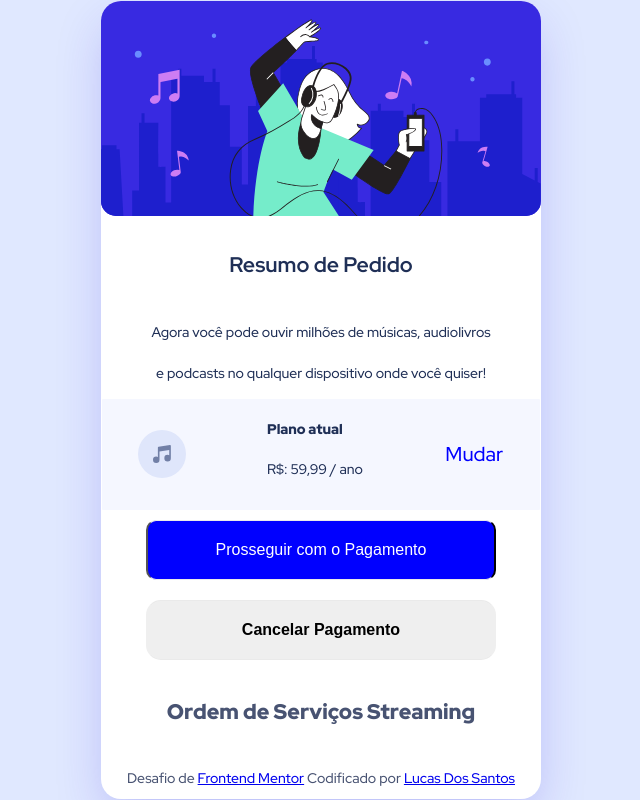
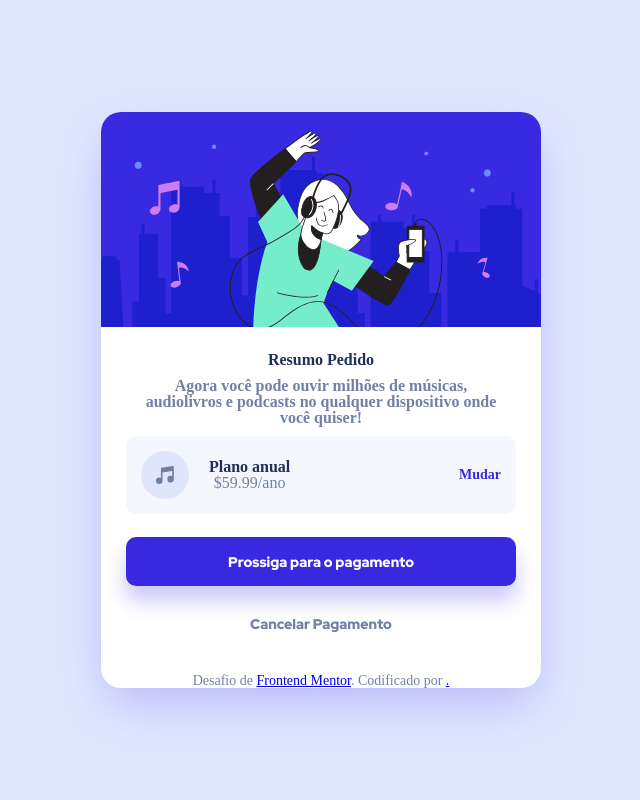
Before and after one commit to Lucasssanto/Ordemdepedido, a plain HTML site: page index.html in a window 1280 px wide. Shown: the whole page, without its empty margins (319-959 px from the left). Drawn offline with Linux system fonts and the light colour scheme.

Commit message:
Ordemdepedido

```diff
--- a/index.html
+++ b/index.html
@@ -1,38 +1,43 @@
 <!DOCTYPE html>
 <html lang="en">
   <head>
-  <meta charset="UTF-8">
-  <meta http-equiv="X-UA-Compatible" content="IE=edge">
-  <meta name="viewport" content="width=device-width, initial-scale=1.0">
-  <link rel="icon" type="image/png" sizes="32x32" href="./images/favicon-32x32.png">
+    <meta charset="UTF-8" />
+    <meta name="viewport" content="width=device-width, initial-scale=1.0" />
+    <link
+      rel="icon"
+      type="image/png"
+      sizes="32x32"
+      href="./images/favicon-32x32.png"
+    />
+    <title>Cartão de resumo do pedido</title>
+    <link rel="stylesheet" href="style.css">
     <link rel="stylesheet" href="reset.css">
-  <link rel="stylesheet" href="style.css">
-  <title>Cartão Ordem de Pedido </title>
-</head>
   <body>
-    <main class="principal-titulo">
-        <div class="centro" >
-                <img class="imagem" src="hero.svg" alt="">
+    <main class="sumario">
+        <div class="hero">
+           <img src="hero.svg" alt="" />
         </div>
-            <section class="titulo">
-                  <h1  class="titulo">Resumo de Pedido</h1>
-                  <p class="resumo">Agora você pode ouvir milhões de músicas, audiolivros e podcasts no
-                    qualquer dispositivo onde você quiser!</p>
-              <div class="plano" >
-                      <img src="icon-music.svg">
-                        <a class="principal-plano"><span class="plano">Plano atual</span> R$: 59,99 / ano</a>
-                        <a href="" class="mudar">Mudar</a>
+        <section class="contato">
+            <h1 class="titulo">Resumo Pedido</h1>
+            <p class="legenda">
+              Agora você pode ouvir milhões de músicas, audiolivros e podcasts no
+              qualquer dispositivo onde você quiser!
+            </p>
+          <div class="plano">
+              <img src="icon-music.svg" alt="" />
+              <p><span>Plano anual</span> $59.99/ano</p>
+              <a class="mudar">Mudar</a>
           </div>
-                  <button class="btn1"><a href="pagamento.html" class="pagamento"> Prosseguir com o Pagamento</a></button>
-                  <button class="btn2">Cancelar Pagamento</button>
+            <button class="btn btn--block btn--primary">Prossiga para o pagamento</button>
+            <button class="btn">Cancelar Pagamento</button>
         </section>
-           <div class="final">
-              <h2 class="final-titulo">Ordem de Serviços  Streaming</h2>
-              <a class="final-a">Desafio de</a>
-              <a href="https://www.frontedmentor.io?ref=challage" target="_blank">Frontend Mentor</a>
-              <a>Codificado por</a> <a href="https://github.com/Lucasssanto">Lucas Dos Santos</a>
+
+        <div class="atributo">
+          Desafio de
+          <a href="https://www.frontendmentor.io?ref=challenge" target="_blank"
+            >Frontend Mentor</a >. Codificado por
+          <a href="https://github.com/Lucasssanto/Ordemdepedido" target="_blank" Lucas Santos >.
         </div>
     </main>
-
   </body>
 </html>
--- a/style.css
+++ b/style.css
@@ -37,10 +37,14 @@ h6 {
   font-weight: normal;
 }
 
+ul {
+  list-style: none;
+}
+
 button,
 input,
 select {
-  margin: 10px 20px 0;
+  margin: 0;
 }
 
 html {
@@ -54,10 +58,9 @@ html {
   -webkit-box-sizing: inherit;
           box-sizing: inherit;
 }
+
 img,
 video {
-  margin-left: auto;
-  margin-right: auto;
   height: auto;
   max-width: 100%;
 }
@@ -82,7 +85,7 @@ th {
   --clr-brightblue-hover: rgba(56, 41, 224, 0.7);
   --clr-brightblue-shadow: rgba(56, 41, 224, 0.25);
   --clr-verypaleblue: #f5f7ff;
-  --clr-desaturatedblue: #485372;
+  --clr-desaturatedblue: #7280a7;
   --clr-darkblue: #1f2f56;
   --clr-white: white;
   /* Fonts Families */
@@ -95,6 +98,12 @@ th {
   --fw-bold: 700;
   --fw-black: 900;
 }
+@media only screen and (min-width: 1440px) {
+  :root {
+    --fs-title: 1.75rem;
+    --fs-body: 1rem;
+  }
+}
 
 :root {
   font-size: 16px;
@@ -103,13 +112,14 @@ th {
 body {
   font-family: var(--ff-primary);
   font-size: var(--fs-body);
-  line-height: 2.9;
+  line-height: 1.6;
 }
 
 h1 {
-  font-size: var(--fs-title);
-  font-weight: var(--fw-black);
+  font-size: medium;
   margin-bottom: 0.75em;
+  color: black;
+  font-weight: bold;
 }
 
 body {
@@ -130,13 +140,54 @@ body {
 }
 @media only screen and (min-width: 1440px) {
   body {
-    background-image: url(hero.svg);
+    background-image: url(../images/pattern-background-desktop.svg);
     background-size: 100%;
     background-color: var(--clr-paleblue);
   }
 }
 
-.principal-titulo {
+.btn {
+  --bg-color: transparent;
+  --bg-color-hover: transparent;
+  --txt-color: var(--clr-desaturatedblue);
+  --txt-color-hover: var(--clr-darkblue);
+  font-family: var(--ff-primary);
+  font-size: 0.875rem;
+  font-weight: var(--fw-black);
+  background-color: var(--bg-color);
+  color: var(--txt-color);
+  text-align: center;
+  padding: 0.9rem 1rem;
+  border-radius: 10px;
+  outline: transparent;
+  border: 1px solid transparent;
+  cursor: pointer;
+}
+
+.btn:hover {
+  background-color: var(--bg-color-hover);
+  color: var(--txt-color-hover);
+}
+
+.btn--primary {
+  --bg-color: var(--clr-brightblue);
+  --bg-color-hover: var(--clr-brightblue-hover);
+  --txt-color: var(--clr-white);
+  --txt-color-hover: var(--clr-white);
+  -webkit-box-shadow: 0px 15px 20px var(--clr-brightblue-shadow);
+          box-shadow: 0px 15px 20px var(--clr-brightblue-shadow);
+}
+
+.btn--block {
+  display: block;
+  width: 100%;
+}
+
+.mudar {
+  outline: transparent;
+}
+
+.sumario {
   display: -webkit-box;
   display: -ms-flexbox;
   display: flex;
@@ -144,7 +195,7 @@ body {
   -webkit-box-direction: normal;
   -ms-flex-direction: column;
   flex-direction: column;
-  width: 50%;
+  width: 85%;
   max-width: 440px;
   margin: auto 0;
   color: var(--clr-desaturatedblue);
@@ -155,170 +206,83 @@ body {
   box-shadow: 0px 20px 50px -7px var(--clr-brightblue-shadow);
 }
 
-.centro {
+.hero img {
   display: block;
-  margin-left: 0;
-  margin-right: 0;
 }
 
-.imagem {
-  width: 100%;
-	border-radius: 15px;
+.contato {
+  text-align: center;
+  padding: 1.56rem;
 }
 
-.titulo:first-child {
-	font-weight: bold;
+.titulo {
+  color: var(--clr-darkblue);
+  font-weight: var(--fw-black);
 }
 
-.titulo{
-  color: var(--clr-darkblue);
-  text-align: center;
-  padding: 1px;
-  margin-left: 0;
-  margin-right: 0;
-  }
-
-.resumo {
-  max-width: 25em;
+.legenda {
+  font-weight: bolder;
+  padding: 10px ;
   margin-left: auto;
   margin-right: auto;
-  margin-bottom: 5px;
 }
 
 .plano {
+  display: -webkit-box;
+  display: -ms-flexbox;
   display: flex;
   -webkit-box-align: center;
       -ms-flex-align: center;
           align-items: center;
-  border-radius: 1px;
+  border-radius: 10px;
+  margin-bottom: 1.4286em;
+  padding: 0.9375rem;
   background-color: var(--clr-verypaleblue);
-  margin-left: 0;
-  margin-right: 0;
 }
 
-span {
-  font-weight: var(--fw-bold);
-  color: var(--clr-brightblue);
-  margin: auto;
+.plano img {
+  margin-right: 1.25rem;
+}
+
+.plano span {
   display: block;
   font-weight: var(--fw-black);
   color: var(--clr-darkblue);
 }
 
-.principal-plano {
-  color: var(--clr-darkblue);
-  padding: 10px;
-  margin-left: 0;
-  margin-right: 0;
-  max-width: 30em;
+.plano a {
   margin-left: auto;
-  margin-right: auto;
-  margin-bottom: 10px;
+  font-weight: var(--fw-bold);
+  color: var(--clr-brightblue);
+  font-size: 0.875rem;
 }
-.principal-plano :hover {
+
+.plano a:hover {
   text-decoration: none;
   color: var(--clr-brightblue-hover);
 }
 
-.mudar {
-  max-width: 25up;
-  font-size: 20px;
-  width: 30%;
-  margin-bottom: 1px;
-  color: blue;
-  text-decoration: none;
+.sumario .btn--primary {
+  margin-bottom: 1em;
 }
 
 @media only screen and (min-width: 1440px) {
-    .titulo {
-      padding:  2.5rem;
+  .contato {
+    padding: 2.5rem;
   }
-    .principal-plano {
-        padding:  1.25rem;
+  .plano {
+    padding: 1.25rem;
   }
-      .resumo{
-        max-width:  30ch;
+  .legenda {
+    max-width: 30ch;
   }
 }
 
-.btn1{
-  font-weight: lighter;
-  font-size: 16px;
-  color: white;
-  font-style: bold;
-  background-color: blue;
-  padding-bottom: 15px;
-  border-radius: 10px;
-  cursor: pointer;
-  display: flex;
-  justify-content: center;
-  border-top: 1px solid #eaeaea;
-  border-bottom: 1px solid #eaeaea;
-  margin-left: auto;
-  margin-right: auto;
-  width: 80%;
-  padding: 20px 0;
+.atributo {
+  text-align: center;
+  bottom: 0;
+  width: 100%;
+  font-size: 0.875rem;
+  text-align: center;
+  margin: 0 auto;
 }
-
-.pagamento {
-  color: white;
-  text-decoration: none;
-}
-
-.btn2 {
-  font-weight: bold;
-  font-size: 16px;
-  border-radius: 15px;
-  padding-bottom: 10px;
-  outline: transparent;
-  border: 1px solid transparent;
-  margin: 20px;
-  cursor: pointer;
-  display: flex;
-  justify-content: center;
-  border-top: 1px solid #eaeaea;
-  border-bottom: 1px solid #eaeaea;
-  margin-left: auto;
-  margin-right: auto;
-  width: 80%;
-  padding: 20px 0;
-}
-
-.final-titulo {
-  font-size: var(--fs-title);
-  font-weight: var(--fw-black);
-  margin-bottom: 0.75em;
-  text-align: center;
-}
-
-.final {
-  justify-content: center;;
-  margin-left: auto;
-  margin-right: auto;
-}
-
-/*css pagamento*/
-
-h2 {
-  font-size: var(--fs-title);
-  font-weight: var(--fw-black);
-  margin-bottom: 0.75em;
-  text-align: center;
-}
-
-.dashboard {
-  color: blue;
-  text-decoration: none;
-}
-
-.titulo-aprovado {
-  color: var(--clr-darkblue);
-  text-align: center;
-  padding: 10px;
-  margin-left: 0;
-  margin-right: 0;
-  max-width: 26em;
-  margin-left: auto;
-  margin-right: auto;
-  margin-bottom: 10px;
-}
```
Also changed, not shown: pagamento.html (deleted, +0 -31 lines). Lines whose indentation alone changed are shown as unchanged.
